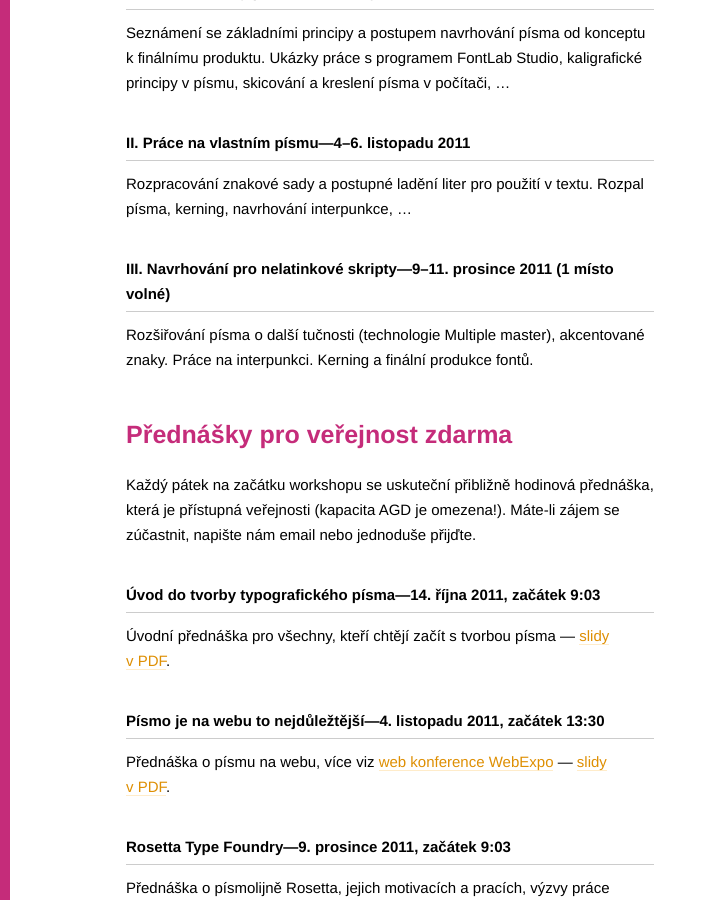
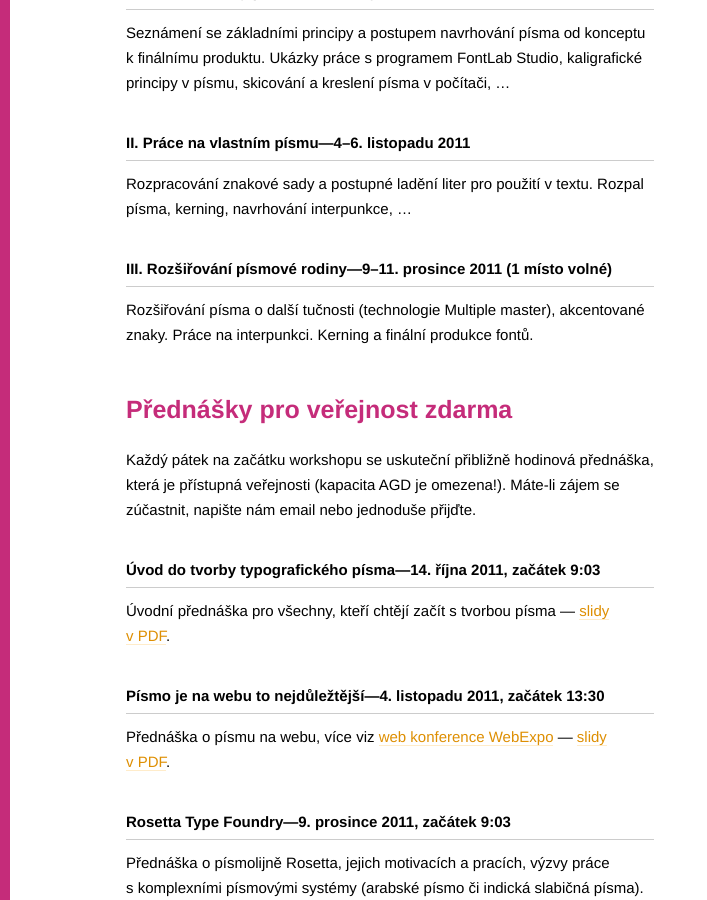
Before and after one commit to MrBrezina/typeworks.org, a Jekyll site: the page built from index.md, in a window 1280 px wide and 900 px high, scrolled down 954 px. Shown: the whole window, without its empty margins (0-707 px from the left). Built offline with Jekyll 4.4.1, drawn with Linux system fonts in a browser that asks for light colours.

Commit message:
Updated title of the last 2011 workshop

```diff
--- a/index.md
+++ b/index.md
@@ -25,7 +25,7 @@ Seznámení se základními principy a postupem navrhování písma od konceptu
 
 Rozpracování znakové sady a postupné ladění liter pro použití v textu. Rozpal písma, kerning, navrhování interpunkce, …
 
-### III. Navrhování pro nelatinkové skripty—9–11. prosince 2011 (1 místo volné)
+### III. Rozšiřování písmové rodiny—9–11. prosince 2011 (1 místo volné)
 
 Rozšiřování písma o další tučnosti (technologie Multiple master), akcentované znaky. Práce na interpunkci. Kerning a finální produkce fontů.
 
```
